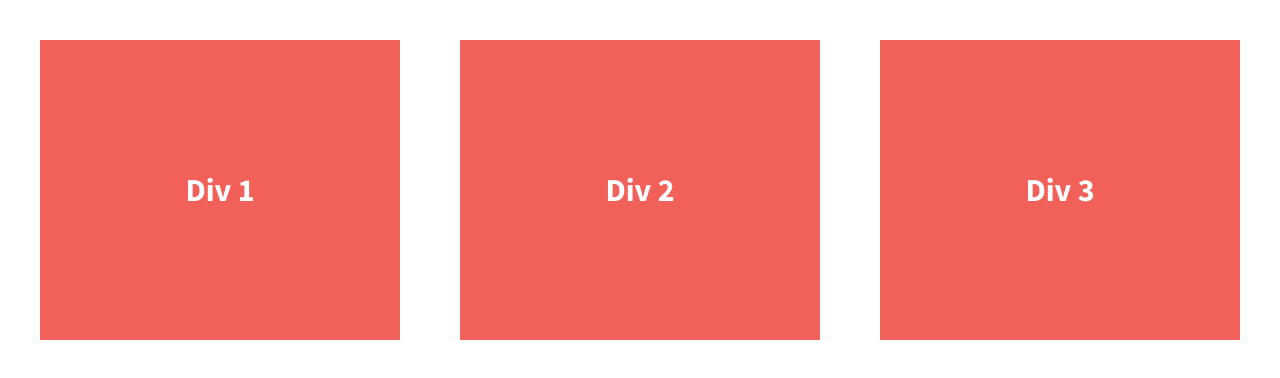
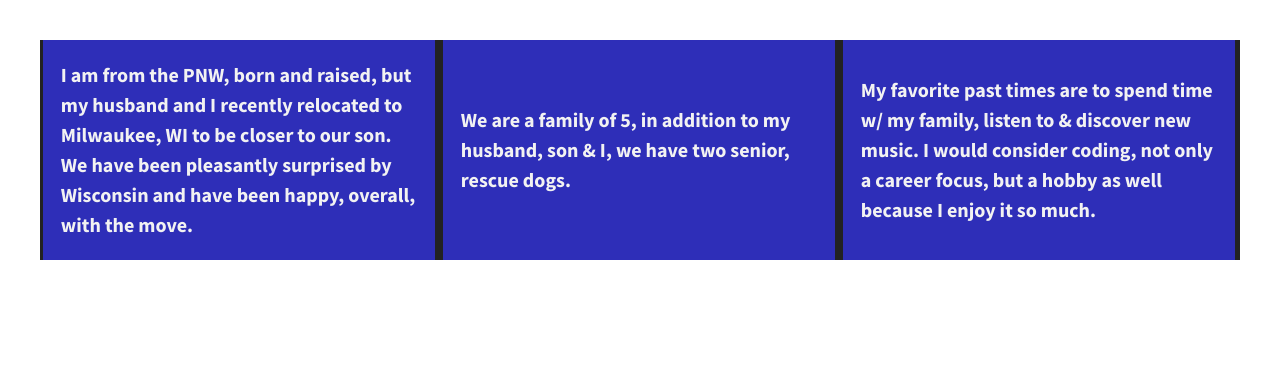
Before and after one commit to lchutich/206-divs-flexbox, a plain HTML site: page index.html in a window 1280 px wide. Drawn offline with nearby package versions, Linux system fonts and the light colour scheme.

Commit message:
Altered div1-div2-div3-wrapper

```diff
--- a/css/main.css
+++ b/css/main.css
@@ -115,18 +115,22 @@ body {
   justify-content: space-between;
 }
 
-.div-1, .div-2, .div-3 {
+.div-1, .div-2, .div-3  {
   /*give the divs a width of 30%, add display:flex, set justify-content and align-items to center*/
-  color: #fff;
+  color: #f2f2f2;
   line-height: 1.5em;
-  font-size: 1.6em;
-  background-color: #f16059;
-  height: 300px;
+  font-size: 1em;
+  background-color: #2e2eb8;
+  height: auto;
   display: flex;
   width: 30%;
   justify-content: center;
   align-items: center;
-}
+  border-right:0.25em solid #222;
+  border-left:0.15em solid #222;
+  padding: 0em 0.89em 0 0.89em;
+  }
+
 
 
 
--- a/index.html
+++ b/index.html
@@ -23,13 +23,13 @@
 
         <section class="wrapper">
             <div id="div-1" class="div-1">
-                <p>Div 1</p>
+                <p>I am from the PNW, born and raised, but my husband and I recently relocated to Milwaukee, WI to be closer to our son. We have been pleasantly surprised by Wisconsin and have been happy, overall, with the move.</p>
             </div>
             <div id="div-2" class="div-2">
-                <p>Div 2</p>
+                <p>We are a family of 5, in addition to my husband, son & I, we have two senior, rescue dogs.</p>
             </div>
             <div id="div-3" class="div-3">
-                <p>Div 3</p>
+                <p>My favorite past times are to spend time w/ my family, listen to & discover new music. I would consider coding, not only a career focus, but a hobby as well because I enjoy it so much. </p>
             </div>
         </section>
 
```
